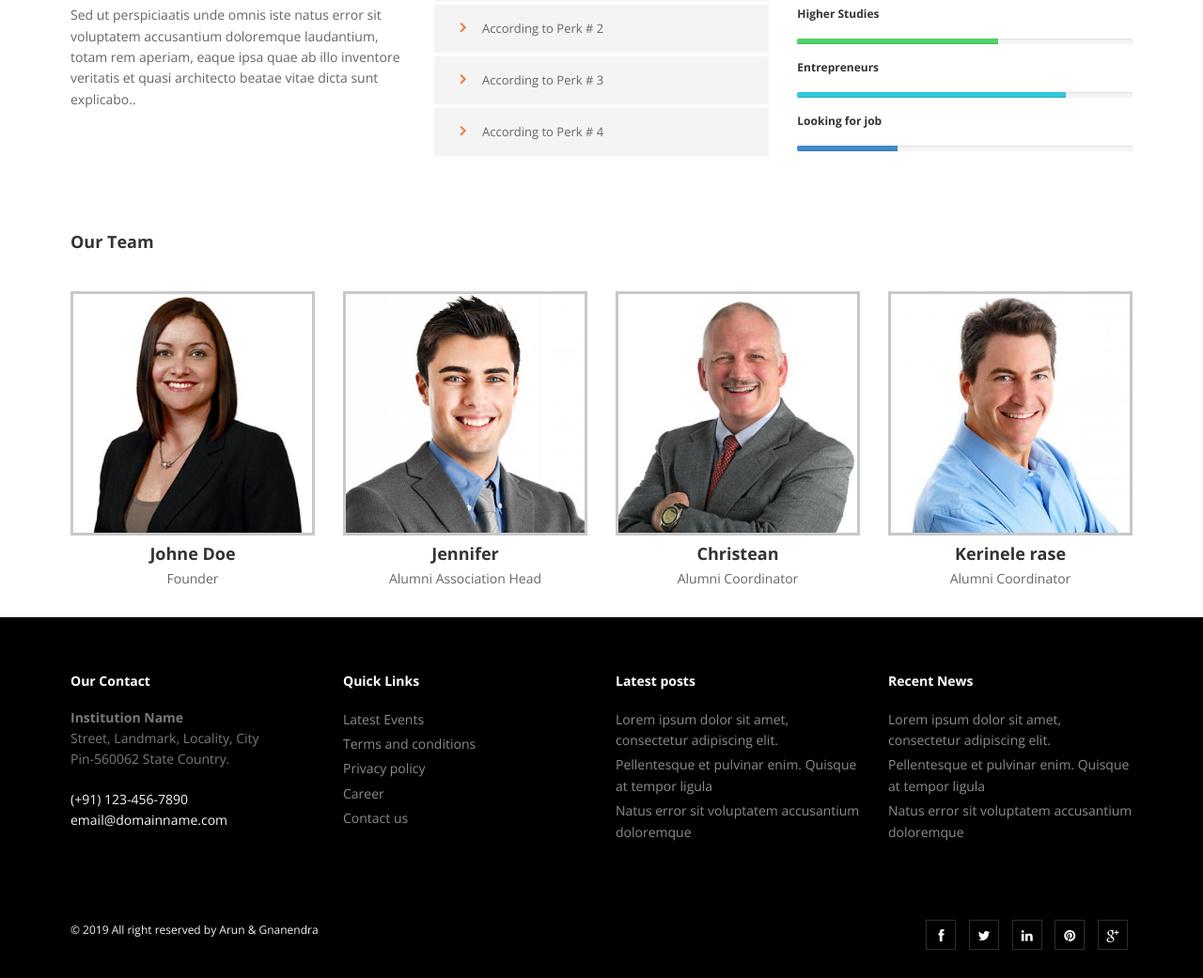
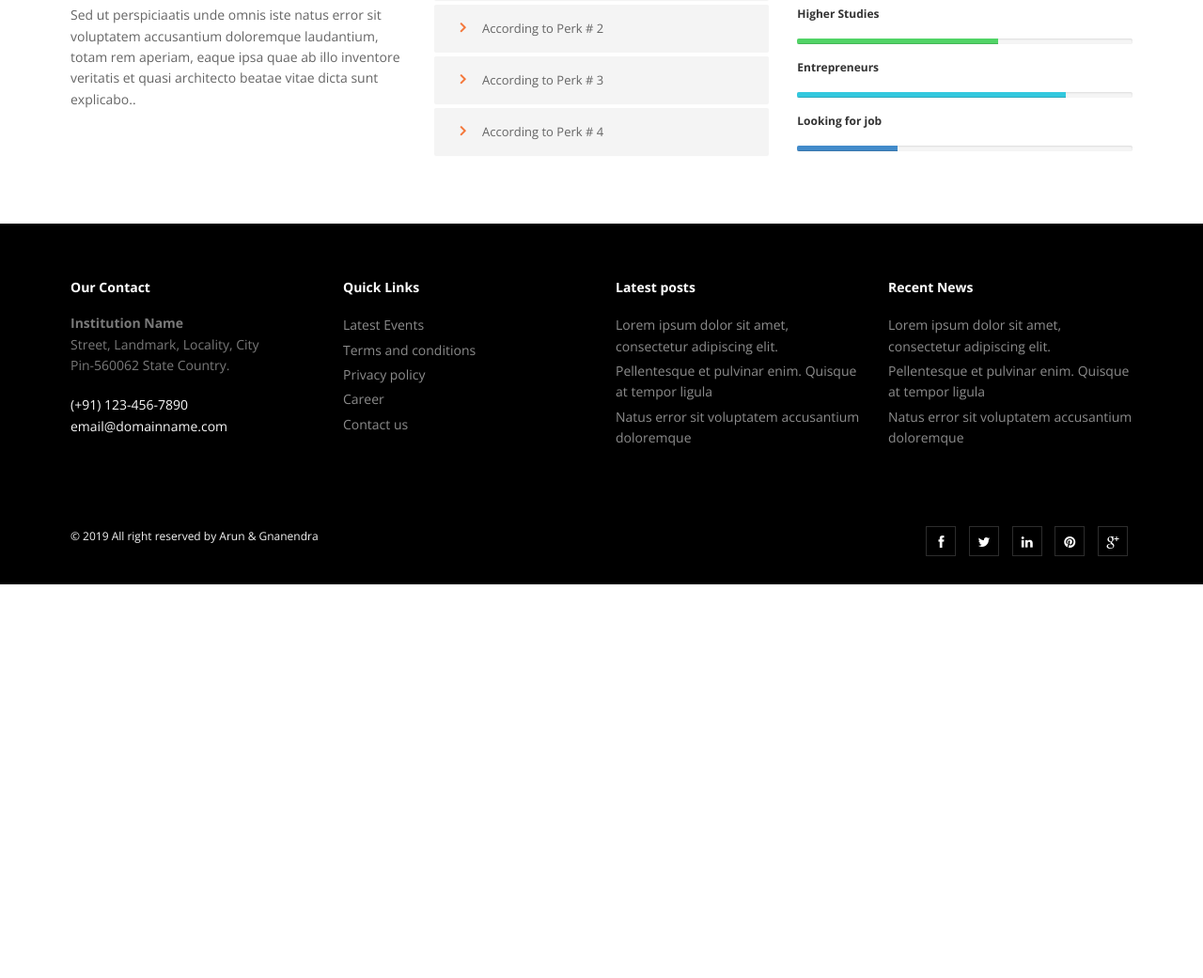
Before and after one commit to gnanendraprasad/Alumni, a PHP site: page /user/profile/about.php in a window 1280 px wide. Shown: the part 645-1686 px from the top of the page at 94% size. After the commit the page ends 1267 px from the top, so only its background shows below. Run offline with PHP 8.4, Linux system fonts and the light colour scheme.

Commit message:
Removing- Commented our team area from about pagegit status

```diff
--- a/user/profile/about.php
+++ b/user/profile/about.php
@@ -173,57 +173,57 @@
 						<!-- Our Team starts -->
 
 						<!-- Heading -->
-						<div class="block-heading-six">
+						<!-- <div class="block-heading-six">
 							<h4 class="bg-color">Our Team</h4>
 						</div>
-						<br>
+						<br> -->
 
 						<!-- Our team starts -->
 
-						<div class="team-six">
+						<!-- <div class="team-six">
 							<div class="row">
 								<div class="col-md-3 col-sm-6">
-									<!-- Team Member -->
+
 									<div class="team-member">
-										<!-- Image -->
+
 										<img class="img-responsive" src="img/team1.jpg" alt="">
-										<!-- Name -->
+
 										<h4>Johne Doe</h4>
 										<span class="deg">Founder</span>
 									</div>
 								</div>
 								<div class="col-md-3 col-sm-6">
-									<!-- Team Member -->
+
 									<div class="team-member">
-										<!-- Image -->
+
 										<img class="img-responsive" src="img/team2.jpg" alt="">
-										<!-- Name -->
+
 										<h4>Jennifer</h4>
 										<span class="deg">Alumni Association Head</span>
 									</div>
 								</div>
 								<div class="col-md-3 col-sm-6">
-									<!-- Team Member -->
+
 									<div class="team-member">
-										<!-- Image -->
+
 										<img class="img-responsive" src="img/team3.jpg" alt="">
-										<!-- Name -->
+
 										<h4>Christean</h4>
 										<span class="deg">Alumni Coordinator</span>
 									</div>
 								</div>
 								<div class="col-md-3 col-sm-6">
-									<!-- Team Member -->
+
 									<div class="team-member">
-										<!-- Image -->
+
 										<img class="img-responsive" src="img/team4.jpg" alt="">
-										<!-- Name -->
+
 										<h4>Kerinele rase</h4>
 										<span class="deg">Alumni Coordinator</span>
 									</div>
 								</div>
 							</div>
-						</div>
+						</div> -->
 
 						<!-- Our team ends -->
 
```
